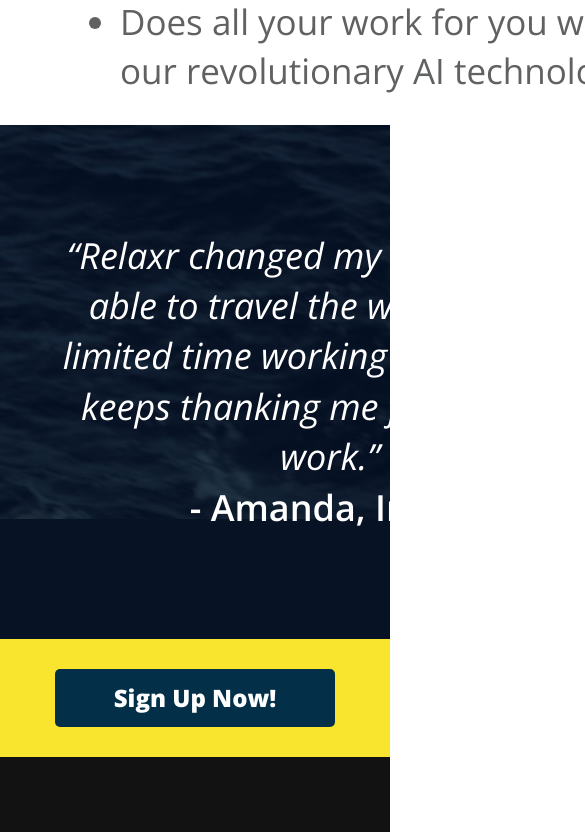
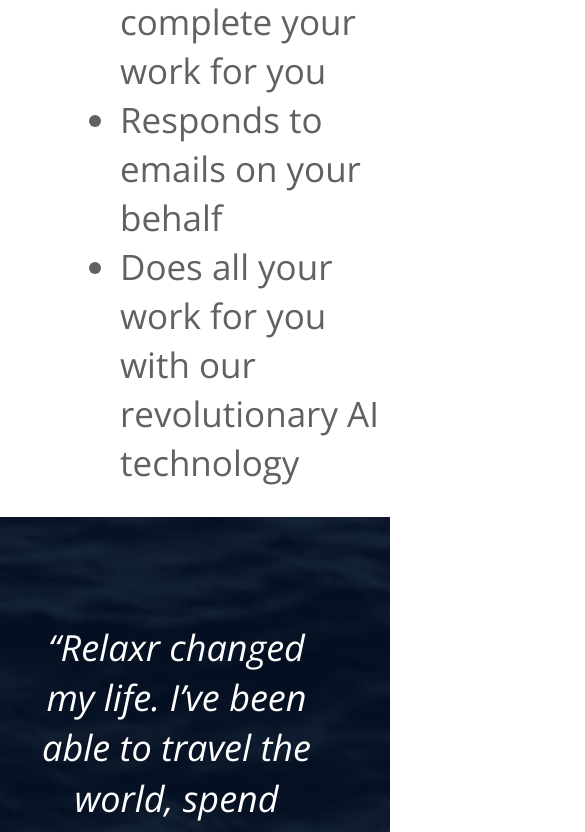
Before and after one commit to JorHernandez/Unit_5, a plain HTML site: page Assignment/starter_code/index.html in a window 390 px wide. Shown: the part 1300-2132 px from the top of the page, 585 px wide, since content can reach past the window. Drawn offline with nearby package versions, Linux system fonts and the light colour scheme.

Commit message:
Completion of the first page
added the rest of the styling to the divs and elements.

```diff
--- a/Assignment/starter_code/css/style.css
+++ b/Assignment/starter_code/css/style.css
@@ -167,6 +167,7 @@ h3 {
   background: url(../images/testimonial_bg.jpg) no-repeat top center #071324;
   padding: 70px 0 70px;
   color: #fff;
+  background-size: cover;
 }
 blockquote {
   font-size: 36px;
@@ -304,8 +305,19 @@ footer p {
   color: #fff;
   font-weight: 600;
 }
+/*
+To be honest I looked at the styling of the solution in the
+web browser console to understand
+how everything worked and interacted. I used the console to play
+around and tweak elements/divs.
 
+The biggest break through was the styling of the div container
+versus the elements.
 
+Also I set the back ground images to 'cover' because it's
+more asthetically pleasing to me.
+
+*/
 @media only screen and (max-width: 768px){
 
  header nav {
@@ -368,7 +380,13 @@ header nav ul{
   margin: 0 auto 0 0;
   width: 70%;
 }
+#benefits ul{
+  width:80%;
+}
 .container{
   width: 100%;
 }
+#testimonial blockquote{
+  width: 70%;
+}
  }
```
